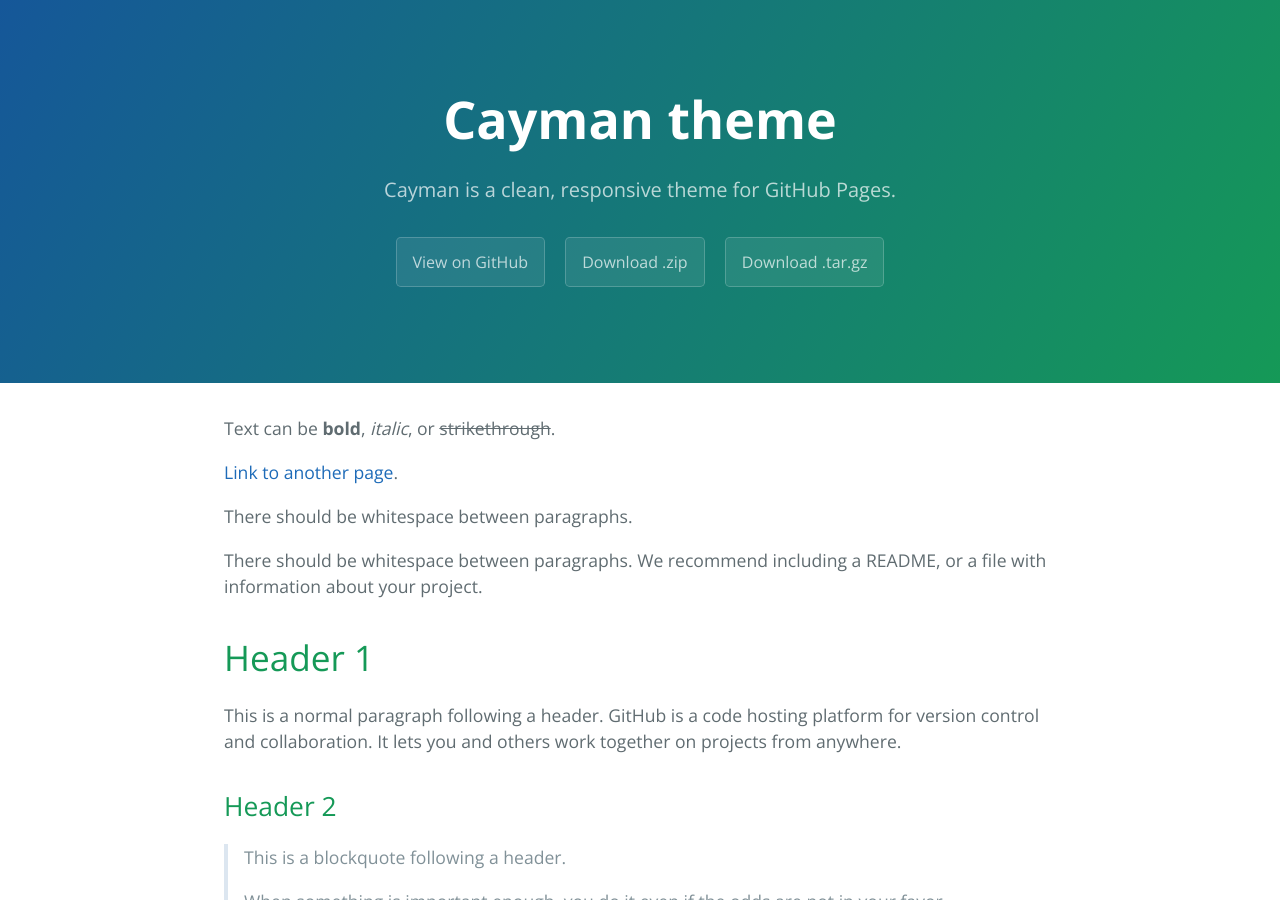
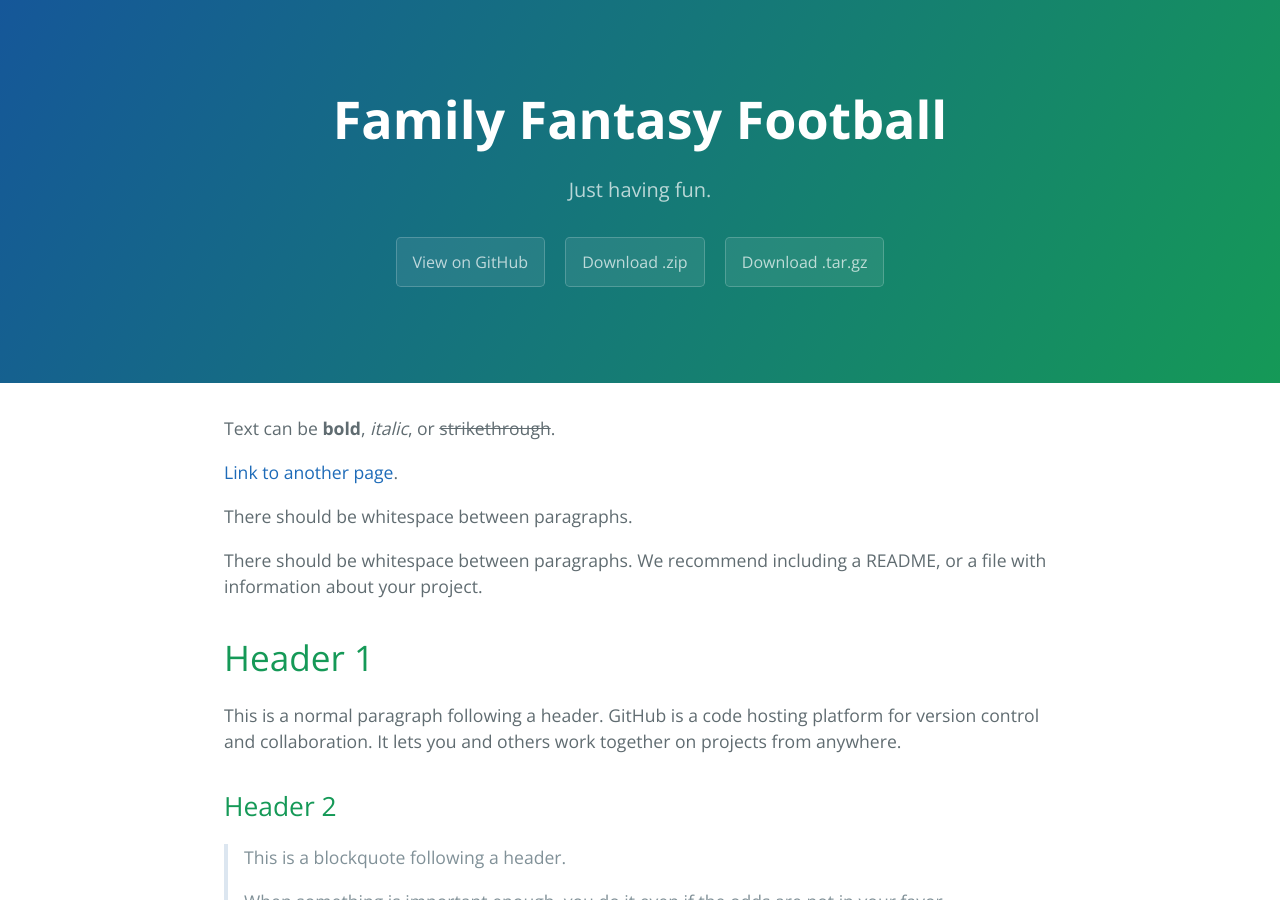
Before and after one commit to JPReding/FantasyFootball, a Jekyll site: the page built from index.md, in a window 1280 px wide and 900 px high. Built offline with Jekyll 4.4.1, drawn with Linux system fonts in a browser that asks for light colours.

Commit message:
Title change

```diff
--- a/_config.yml
+++ b/_config.yml
@@ -1,5 +1,5 @@
-title: Cayman theme
-description: Cayman is a clean, responsive theme for GitHub Pages.
+title: Family Fantasy Football
+description: Just having fun.
 show_downloads: true
 google_analytics:
 theme: jekyll-theme-cayman
```
Also changed, not shown: 1 other file.
